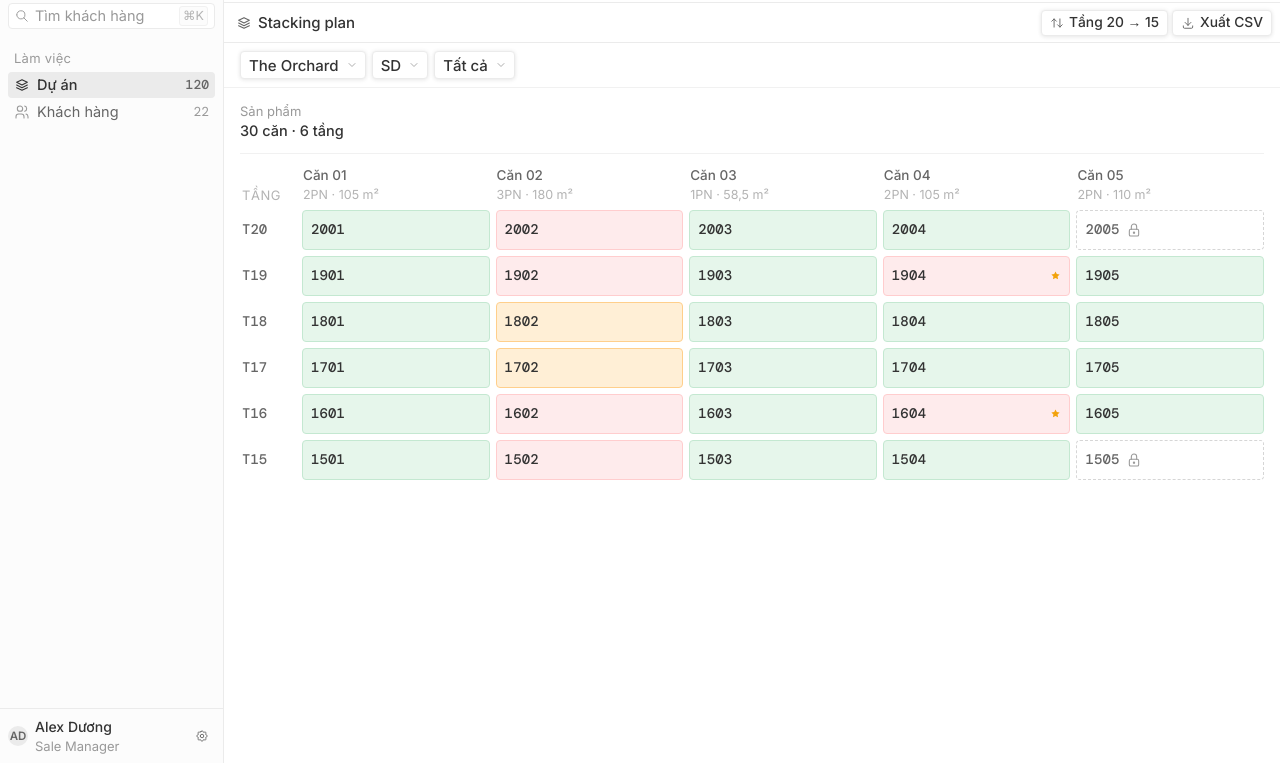
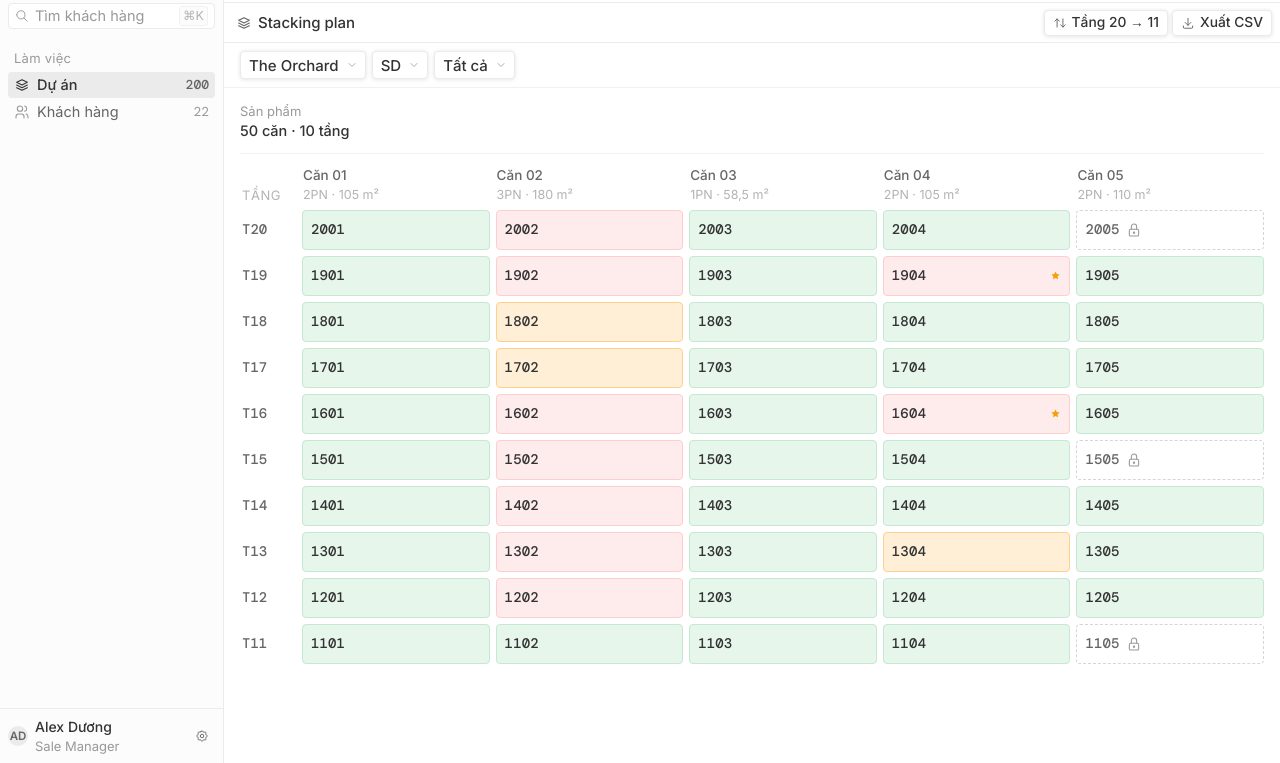
Before and after one commit to npmt2022005/crm-bds, a plain HTML site: page index.html in a window 1280 px wide. Shown: the part 37-800 px from the top of the page. Drawn offline with nearby package versions, Linux system fonts and the light colour scheme.

Commit message:
Expand each tower to 10 floors (50 units per tower, 200 total)

```diff
--- a/index.html
+++ b/index.html
@@ -931,8 +931,8 @@ body.detail-mode #viewbar{display:none}
         { n: 5, type: "2PN", area: 110.0 }
       ],
       towers: [
-        { id: "SD", name: "Toà SD", ppm: 145000000, floors: [20, 19, 18, 17, 16, 15] },
-        { id: "SA", name: "Toà SA", ppm: 152000000, floors: [24, 23, 22, 21, 20, 19] }
+        { id: "SD", name: "Toà SD", ppm: 145000000, floors: [20, 19, 18, 17, 16, 15, 14, 13, 12, 11] },
+        { id: "SA", name: "Toà SA", ppm: 152000000, floors: [24, 23, 22, 21, 20, 19, 18, 17, 16, 15] }
       ]
     },
     {
@@ -946,8 +946,8 @@ body.detail-mode #viewbar{display:none}
         { n: 5, type: "3PN", area: 165.0 }
       ],
       towers: [
-        { id: "G1", name: "Toà G1", ppm: 168000000, floors: [12, 11, 10, 9, 8, 7] },
-        { id: "G2", name: "Toà G2", ppm: 172000000, floors: [15, 14, 13, 12, 11, 10] }
+        { id: "G1", name: "Toà G1", ppm: 168000000, floors: [12, 11, 10, 9, 8, 7, 6, 5, 4, 3] },
+        { id: "G2", name: "Toà G2", ppm: 172000000, floors: [15, 14, 13, 12, 11, 10, 9, 8, 7, 6] }
       ]
     }
   ];
@@ -1281,10 +1281,10 @@ body.detail-mode #viewbar{display:none}
 
   /* trạng thái mẫu theo từng toà */
   const SEED_ST = {
-    "orchard:SD": { SOLD: ["2002", "1902", "1602", "1502", "1904", "1604"], TX: ["1702", "1802"], LOCK: ["2005", "1505"] },
-    "orchard:SA": { SOLD: ["2402", "2302", "2202", "2404"], TX: ["2102", "2004"], LOCK: ["2405", "2305", "2205"] },
-    "global:G1":  { SOLD: ["1201", "1101", "1001", "0902", "0802", "0703", "1204"], TX: ["1202"], LOCK: ["1205", "1105"] },
-    "global:G2":  { SOLD: ["1502", "1402", "1302", "1201", "1504"], TX: ["1102"], LOCK: ["1505", "1405"] }
+    "orchard:SD": { SOLD: ["2002", "1902", "1602", "1502", "1904", "1604", "1402", "1302", "1202"], TX: ["1702", "1802", "1304"], LOCK: ["2005", "1505", "1105"] },
+    "orchard:SA": { SOLD: ["2402", "2302", "2202", "2404", "1802", "1702", "1602"], TX: ["2102", "2004", "1604"], LOCK: ["2405", "2305", "2205", "1505"] },
+    "global:G1":  { SOLD: ["1201", "1101", "1001", "0902", "0802", "0703", "1204", "0602", "0502", "0402"], TX: ["1202", "0404"], LOCK: ["1205", "1105", "0305"] },
+    "global:G2":  { SOLD: ["1502", "1402", "1302", "1201", "1504", "0902", "0802", "0702"], TX: ["1102", "0804"], LOCK: ["1505", "1405", "0605"] }
   };
   const SEED_BUY = {
     "orchard:SD:1702": "Lê Văn Thành",
@@ -1307,7 +1307,19 @@ body.detail-mode #viewbar{display:none}
     "global:G1:1101": "CÔNG TY TNHH XÂY DỰNG THIÊN PHÚ",
     "global:G1:0802": "CÔNG TY CỔ PHẦN ĐẦU TƯ SÀI GÒN XANH",
     "global:G2:1302": "CÔNG TY TNHH NỘI THẤT MINH LONG",
-    "global:G2:1402": "CÔNG TY CỔ PHẦN BẤT ĐỘNG SẢN PHƯƠNG ĐÔNG"
+    "global:G2:1402": "CÔNG TY CỔ PHẦN BẤT ĐỘNG SẢN PHƯƠNG ĐÔNG",
+    "orchard:SD:1402": "Nguyễn Văn An",
+    "orchard:SD:1302": "Phạm Minh Khoa",
+    "orchard:SD:1202": "Phan Thị Kim Ngân",
+    "orchard:SA:1802": "Hoàng Anh Tuấn",
+    "orchard:SA:1702": "Nguyễn Thanh Tùng",
+    "orchard:SA:1602": "Lê Văn Thành",
+    "global:G1:0602": "Võ Ngọc Hân",
+    "global:G1:0502": "Đặng Quốc Bảo",
+    "global:G1:0402": "Bùi Thanh Mai",
+    "global:G2:0902": "Lê Minh Châu",
+    "global:G2:0802": "Đỗ Văn Khánh",
+    "global:G2:0702": "Lê Văn Thành"
   };
 
   /* lịch sử chuyển nhượng thứ cấp (giá thị trường, không phải giá CĐT) */
```
